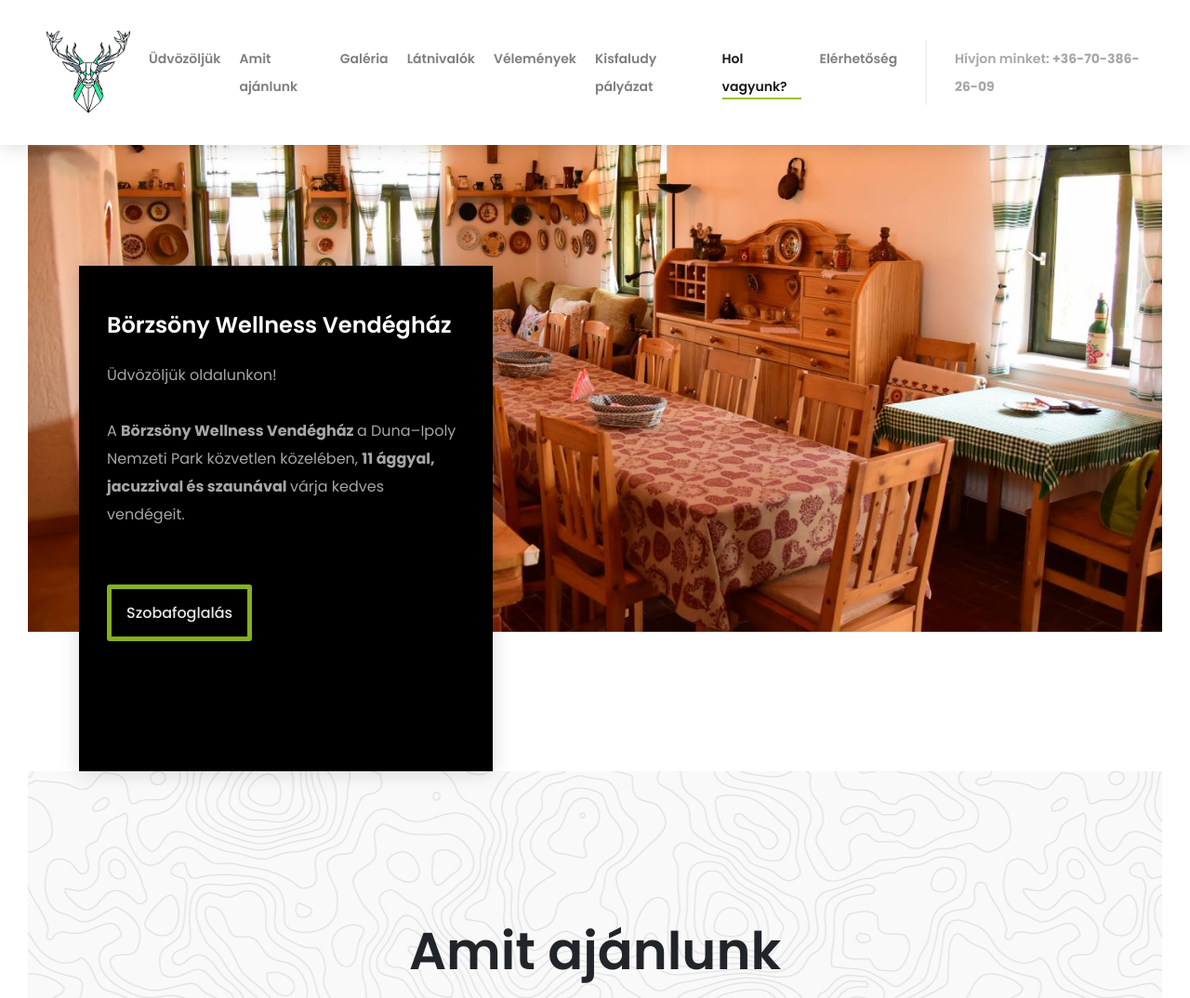
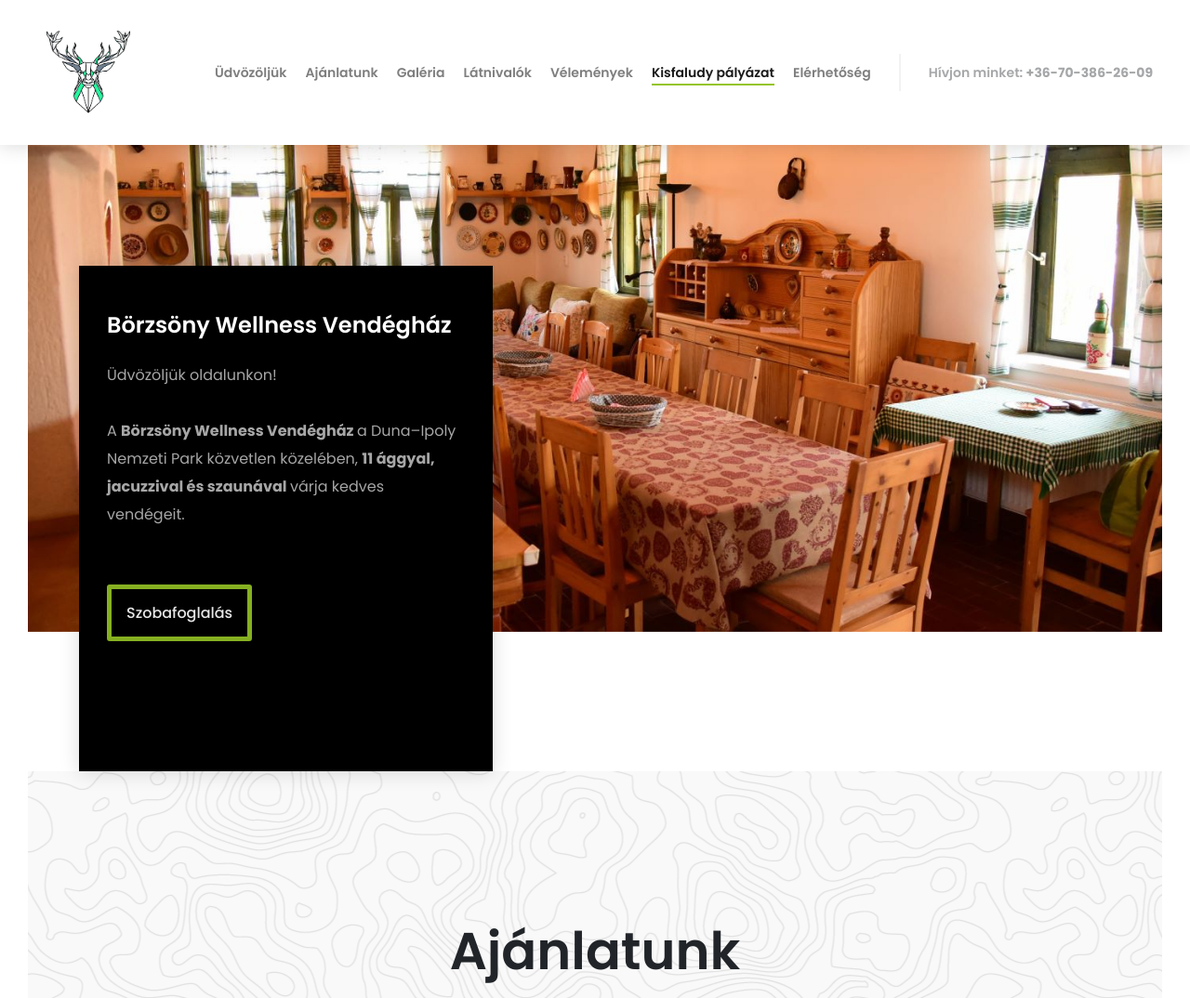
Before and after one commit to botondboros/wellnessvendeghaz, a plain HTML site: page index.html in a window 1280 px wide. Shown: the top 1074 px of the page at 93% size. Drawn offline with Linux system fonts and the light colour scheme.

Commit message:
Update index.html

```diff
--- a/index.html
+++ b/index.html
@@ -43,12 +43,11 @@ height="0" width="0" style="display:none;visibility:hidden"></iframe></noscript>
                 <div class="collapse navbar-collapse" id="navbarNavAltMarkup">
                     <div class="navbar-nav ml-auto">
                         <a class="nav-item nav-link active" href="#page-top">Üdvözöljük <span class="sr-only">(current)</span></a>
-                        <a class="nav-item nav-link" href="#features1">Amit ajánlunk</a>
+                        <a class="nav-item nav-link" href="#features1">Ajánlatunk</a>
                         <a class="nav-item nav-link" href="#gallery">Galéria</a>
                         <a class="nav-item nav-link" href="#features2">Látnivalók</a>
                         <a class="nav-item nav-link" href="#blockquote">Vélemények</a>
                         <a class="nav-item nav-link" href="#app">Kisfaludy pályázat</a>
-                        <a class="nav-item nav-link" href="#location">Hol vagyunk?</a>
                         <a class="nav-item nav-link" href="#contact">Elérhetőség</a>
                         <span class="divider"></span>
                         <span class="nav-info">Hívjon minket: <strong> +36-70-386-26-09 </strong></span>
@@ -115,7 +114,7 @@ height="0" width="0" style="display:none;visibility:hidden"></iframe></noscript>
                         <div class="container">
                             <div class="block__wrapper">
                                 <div class="block__title text-center">
-                                    <h2>Amit ajánlunk</h2>
+                                    <h2>Ajánlatunk</h2>
                                     <h5> Börzsönyi vendégház, meghintve csipetnyi luxussal </h5>
                                 </div>
                                 <!--end block-title-->
@@ -498,7 +497,7 @@ height="0" width="0" style="display:none;visibility:hidden"></iframe></noscript>
                 <div class="container">
                     <div class="block__wrapper">
                         <div class="block__title">
-                            <h2>Hol vagyunk</h2>
+                            <h2>Elérhetőség</h2>
                         </div>
                         <!--end block-title-->
 
@@ -511,7 +510,7 @@ height="0" width="0" style="display:none;visibility:hidden"></iframe></noscript>
                                     Mobiltelefon: +36-70-386-26-09 <br> E-mail: berenyvendeghaz@gmail.com
                                 </address>
                                                 <p>Foglalásért, kérjük, lépjen velünk kapcsolatba.</p>
-                                                    <iframe src="https://calendar.google.com/calendar/embed?height=600&amp;wkst=2&amp;bgcolor=%23ffffff&amp;ctz=Europe%2FBudapest&amp;src=YmVyZW55dmVuZGVnaGF6QGdtYWlsLmNvbQ&amp;color=%2322AA99" style="border-width:0" width="400" height="300" frameborder="0" scrolling="no">
+                                                    <iframe src="https://calendar.google.com/calendar/embed?height=600&amp;wkst=2&amp;bgcolor=%23ffffff&amp;ctz=Europe%2FBudapest&amp;src=YmVyZW55dmVuZGVnaGF6QGdtYWlsLmNvbQ&amp;color=%2322AA99" style="border-width:0" width="300" height="500" frameborder="0" scrolling="no">
                                                     </iframe>
                                                     </div>
                                             </div>
@@ -940,15 +939,5 @@ height="0" width="0" style="display:none;visibility:hidden"></iframe></noscript>
 	<script type="text/javascript" src="js/scrollReveal.min.js"></script>
     <script src="js/custom.js"></script>
 
-
-    <script>
-        var latitude = 47.975247;
-        var longitude = 19.108213;
-        var markerImage = "img/map-marker.png";
-        var mapTheme = "light";
-        var mapElement = "map";
-        google.maps.event.addDomListener(window, 'load', simpleMap(latitude, longitude, markerImage, mapTheme, mapElement));
-    </script>
-
 </body>
 </html>
```
